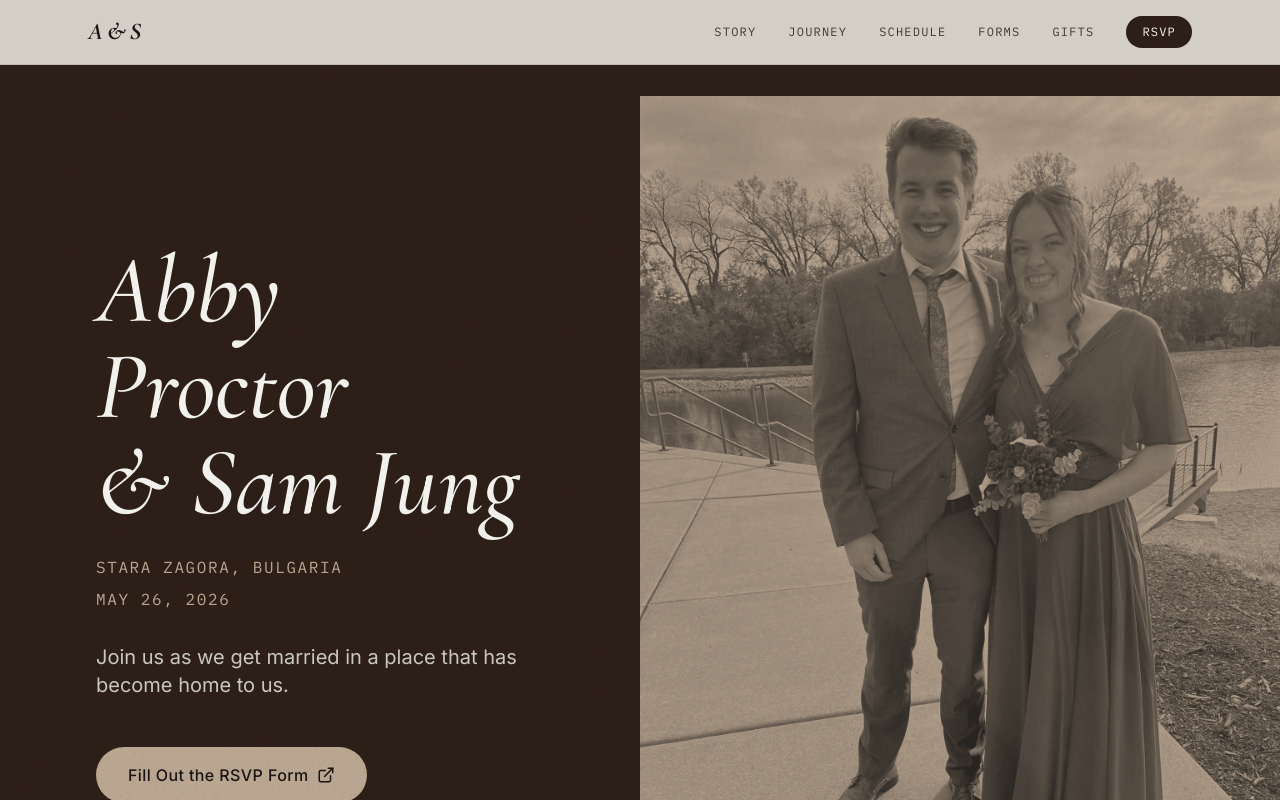
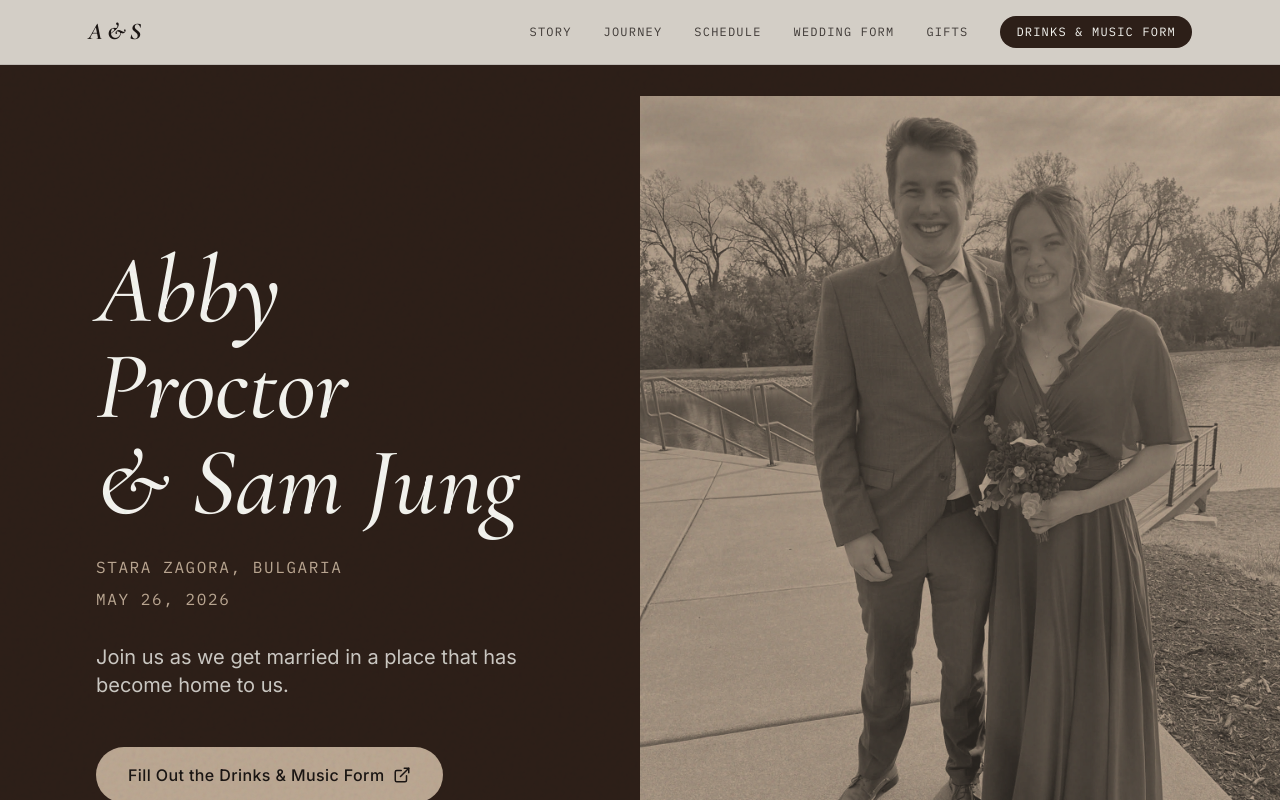
Before and after one commit to Manthis99/abby-sam-wedding, a React (Vite) app: page / in a window 1280 px wide. Shown: the top 800 px of the page. Built offline with nearby package versions, Linux system fonts and the light colour scheme.

Commit message:
Rename RSVP CTAs for reception form

```diff
--- a/src/App.jsx
+++ b/src/App.jsx
@@ -265,7 +265,7 @@ export default function App() {
     { name: 'Story', href: '#story' },
     { name: 'Journey', href: '#journey' },
     { name: 'Schedule', href: '#schedule' },
-    { name: 'Forms', href: '#rsvp' },
+    { name: 'Wedding Form', href: '#rsvp' },
     { name: 'Gifts', href: '#gifts' },
   ];
 
@@ -285,7 +285,7 @@ export default function App() {
               <a key={link.name} href={link.href} className="hover:text-tanBg transition-colors">{link.name}</a>
             ))}
             <a href={RSVP_LINK} target="_blank" rel="noreferrer" className="bg-darkBg text-textLight px-4 py-2 rounded-full hover:bg-darkBg/80 transition-colors">
-              RSVP
+              Drinks & Music Form
             </a>
           </div>
 
@@ -309,7 +309,7 @@ export default function App() {
               </a>
             ))}
             <a href={RSVP_LINK} target="_blank" rel="noreferrer" className="py-2 text-tanBg font-bold flex items-center gap-2">
-              RSVP FORM <ExternalLink size={14} />
+              DRINKS & MUSIC FORM <ExternalLink size={14} />
             </a>
           </div>
         )}
@@ -330,7 +330,7 @@ export default function App() {
               Join us as we get married in a place that has become home to us.
             </p>
             <Button href={RSVP_LINK} variant="primary">
-              Fill Out the RSVP Form <ExternalLink size={18} />
+              Fill Out the Drinks & Music Form <ExternalLink size={18} />
             </Button>
           </div>
         </div>
@@ -529,13 +529,13 @@ export default function App() {
           </div>
 
           <div className="fade-up border-t border-textLight/10 md:border-t-0 md:border-l border-textLight/10 md:pl-16 pt-16 md:pt-0">
-            <h2 className="font-serif text-3xl md:text-4xl mb-6">Still Need to RSVP?</h2>
+            <h2 className="font-serif text-3xl md:text-4xl mb-6">Help Us Plan the Reception</h2>
             <div className="space-y-4 text-textLight/80 mb-8">
-              <p>If you have not filled out the original RSVP yet, please do that too. It helps us keep track of attendance, lodging, transportation, and livestream plans.</p>
+              <p>The form asks about alcoholic drinks and song suggestions so we know what to prepare for the wedding reception.</p>
               <p className="italic font-serif mt-4 text-tanBg">We’re looking forward to this time with you all, and we appreciate your prayers for the final organizational details.</p>
             </div>
             <Button href={RSVP_LINK} variant="outlineLight">
-              Original RSVP Form <ExternalLink size={18} />
+              Drinks & Playlist Form <ExternalLink size={18} />
             </Button>
           </div>
 
--- a/src/components/Accommodation.jsx
+++ b/src/components/Accommodation.jsx
@@ -58,7 +58,7 @@ export const AccommodationSection = () => {
             <span>View Location</span>
           </a>
           <a href="https://docs.google.com/forms/d/e/1FAIpQLSey_cCpJSz3d3xxg7knzNJE9uorUWhvMlkNtcthPQHZHUGnbg/viewform?usp=header" target="_blank" rel="noreferrer" className="flex justify-between py-6 border-t border-b border-textDark/20 hover:text-white transition-colors pb-6">
-            <span className="font-bold">RSVP NOW FORM</span>
+            <span className="font-bold">DRINKS & MUSIC FORM</span>
             <span>Click Here</span>
           </a>
         </div>
--- a/src/components/CTA.jsx
+++ b/src/components/CTA.jsx
@@ -34,7 +34,7 @@ export const CTASection = () => {
           Join the Celebration
         </h2>
         <p className="font-mono text-sm md:text-base text-background/80 max-w-xl mx-auto mb-12 relative z-10 leading-relaxed">
-          Please fill out the RSVP survey even if you plan to watch the livestream. It helps us keep track of everything across borders.
+          Please fill out the drinks and music form so we can plan the reception well across borders.
         </p>
 
         <div className="flex flex-col sm:flex-row items-center justify-center gap-6 relative z-10">
@@ -44,7 +44,7 @@ export const CTASection = () => {
             rel="noopener noreferrer"
             className="btn-magnetic w-full sm:w-auto inline-flex items-center justify-center gap-3 px-10 py-5 bg-accent text-background rounded-full font-heading font-semibold text-lg hover:bg-opacity-90 transition-colors"
           >
-            <span className="relative z-10">RSVP Output</span>
+            <span className="relative z-10">Drinks & Music Form</span>
             <ArrowRight size={20} className="relative z-10" />
           </a>
 
--- a/src/components/Features.jsx
+++ b/src/components/Features.jsx
@@ -6,11 +6,11 @@ import { MousePointer2 } from 'lucide-react';
 gsap.registerPlugin(ScrollTrigger);
 
 // -----------------------------------------------------------------
-// CARD 1: Diagnostic Shuffler (RSVP / Details)
+// CARD 1: Diagnostic Shuffler (Forms / Details)
 // -----------------------------------------------------------------
 const DiagnosticShuffler = () => {
   const [cards, setCards] = useState([
-    { id: 1, title: 'RSVP Form', desc: 'Secure your place' },
+    { id: 1, title: 'Drinks & Music Form', desc: 'Help plan the reception' },
     { id: 2, title: 'Details', desc: 'May 23-26 Itinerary' },
     { id: 3, title: 'Livestream', desc: 'Global online access' }
   ]);
```
